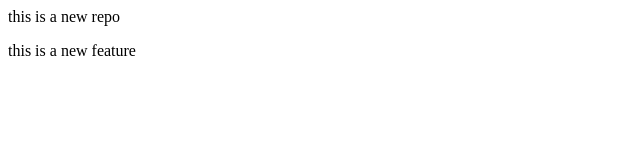
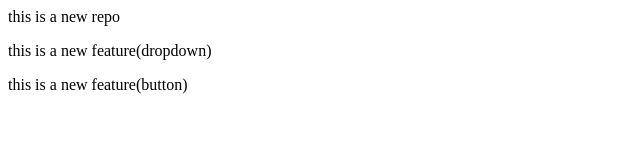
Before and after one commit to Myth-P-048/local-repo, a plain HTML site: page index.html in a window 1280 px wide. Shown: the whole page, without its empty margins (0-640 px from the left). Drawn offline with Linux system fonts and the light colour scheme.

Commit message:
added both features

```diff
--- a/index.html
+++ b/index.html
@@ -1,3 +1,5 @@
 <p> this is a new repo <p>
 
-<p> this is a new feature<p>
+
+<p> this is a new feature(dropdown)<p>
+<p> this is a new feature(button)<p>
```
